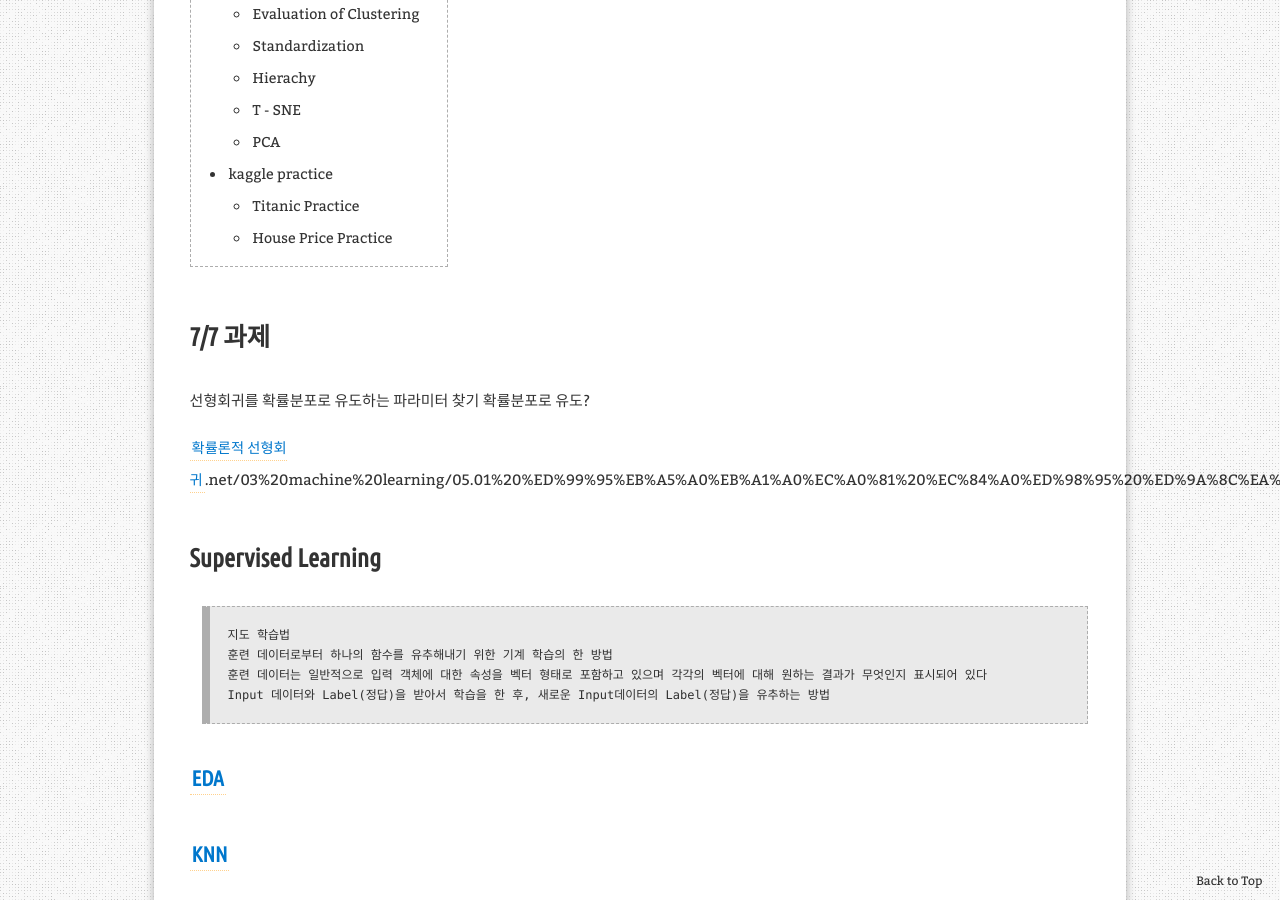
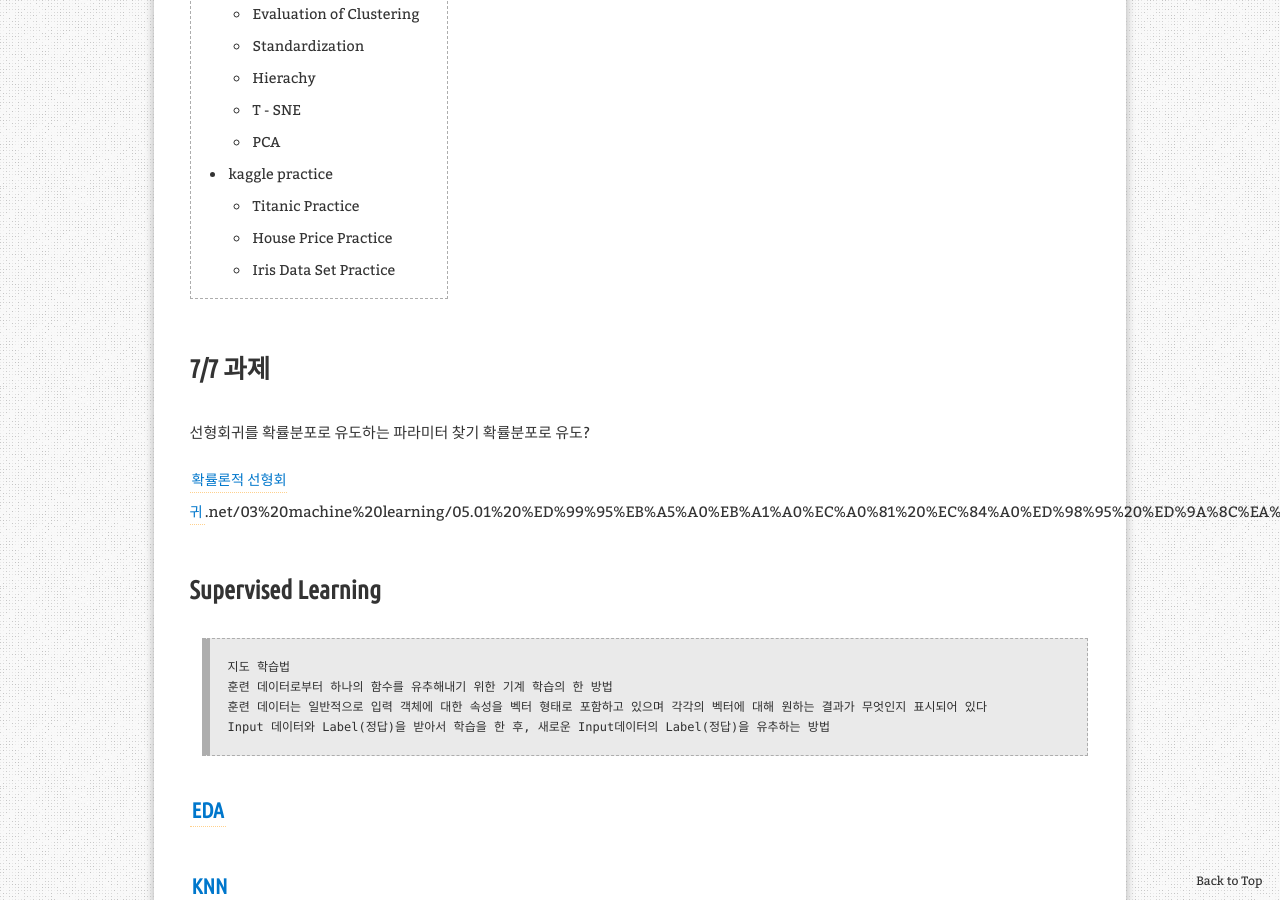
Before and after one commit to aristohyun/aristohyun.github.io, a Jekyll site: the page built from _posts/2021-12-31-Machine-Learing-Contents.md, in a window 1280 px wide and 900 px high, scrolled down 812 px. Built offline with Jekyll 4.4.1, drawn with Linux system fonts in a browser that asks for light colours; comment, search, counter and statistics services are not loaded; some of the changed text lies outside the part shown.

Commit message:
Update 2021-12-31-Machine-Learing-Contents.md

```diff
--- a/_posts/2021-12-31-Machine-Learing-Contents.md
+++ b/_posts/2021-12-31-Machine-Learing-Contents.md
@@ -67,3 +67,5 @@ redirect_from:
 ## [Titanic Practice](https://aristohyun.github.io/blog/2021/06/19/Titanic/){: target="_ blank"}
 
 ## [House Price Practice](https://aristohyun.github.io/blog/2021/06/27/House-Price/){: target="_ blank"}
+
+## [Iris Data Set Practice](https://aristohyun.github.io/blog/2021/07/12/Kaggle-Iris/){: target="_ blank"}
```
